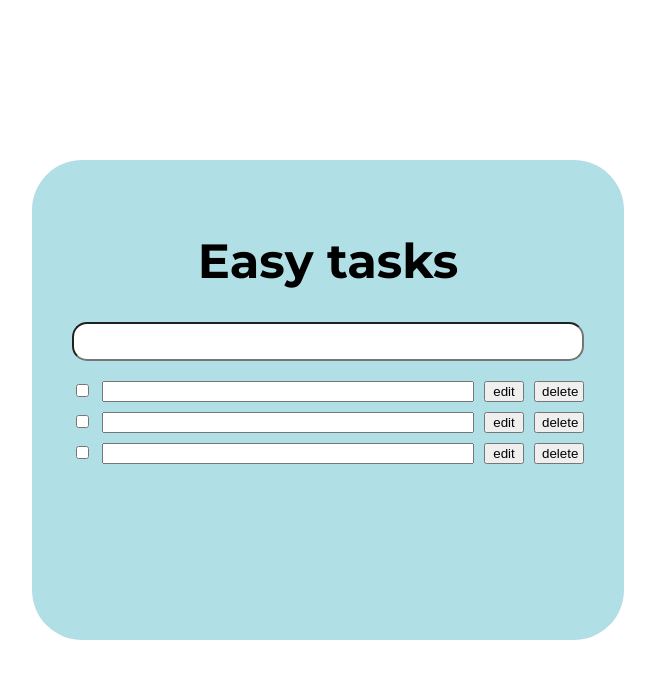
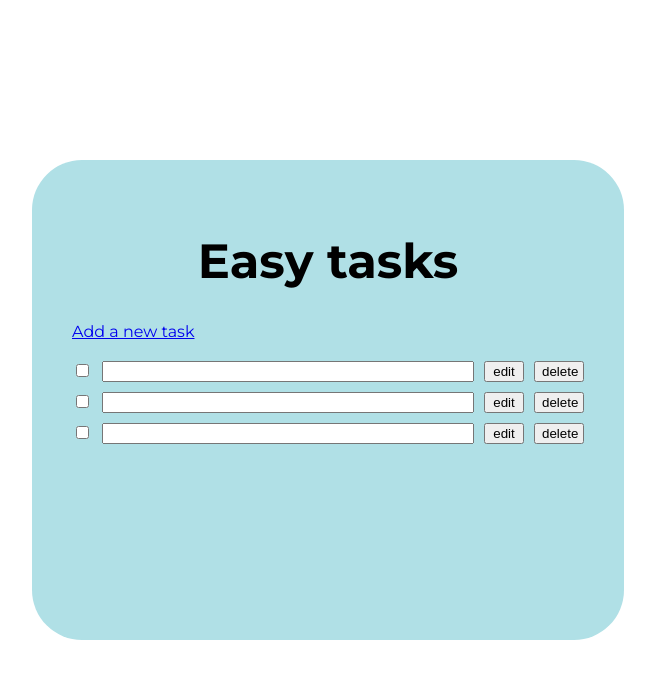
Before and after one commit to iamdejar/todo-list-react, a React (Create React App) app: page / in a window 1280 px wide. Shown: the top 678 px of the page, without its empty margins (312-967 px from the left). Built offline with nearby package versions, Linux system fonts and the light colour scheme.

Commit message:
feat: divide the interface into pages upd the folder structure, install router

```diff
--- a/package.json
+++ b/package.json
@@ -9,6 +9,7 @@
     "react": "^18.2.0",
     "react-dom": "^18.2.0",
     "react-redux": "^8.0.2",
+    "react-router-dom": "^6.8.0",
     "react-scripts": "5.0.1",
     "redux": "^4.2.0",
     "sass": "^1.54.5",
--- a/src/App.js
+++ b/src/App.js
@@ -1,25 +1,30 @@
 import './App.scss'
-import { AddTaskForm } from './AddTask/AddTask'
-import { Task } from './Task/Task';
-import { TaskList } from './TaskList/TaskList';
+import { Suspense } from 'react';
+import { BrowserRouter, Routes, Route, Link } from 'react-router-dom';
+import { List } from './pages/List';
+import { AddTaskForm } from './components/AddTask/AddTask';
 
 const App = () => {
 
   return (
 
-    <div className="todolist-body">
+    <BrowserRouter>
 
-      <h1 className='h1'>Easy tasks</h1>
+        <div className="todolist-body">
 
-      <AddTaskForm/>
+          <h1 className='h1'>Easy tasks</h1>
 
-      <TaskList>
-        <Task />
-        <Task />
-        <Task />
-      </TaskList>
+          <Link to="/add">Add a new task</Link>
 
-    </div>
+          <Suspense fallback="Loading...">
+            <Routes>
+              <Route path='/' element={<List/>} />
+              <Route path='/add' element={<AddTaskForm/>} />
+            </Routes>
+          </Suspense>
+
+        </div>
+    </BrowserRouter>
 
   );
 }
--- /dev/null
+++ b/src/pages/List.jsx
@@ -0,0 +1,12 @@
+import { Task } from '../components/Task/Task';
+import { TaskList } from '../components/TaskList/TaskList';
+
+export const List = () => {
+  return (
+    <TaskList>
+      <Task />
+      <Task />
+      <Task />
+    </TaskList>
+  )
+}
```
Also changed, not shown: src/pages/Add.jsx (added, +7 -0 lines), src/components/AddTask/AddTask.jsx (renamed from src/AddTask/AddTask.jsx), src/components/AddTask/AddTask.module.scss (renamed from src/AddTask/AddTask.module.scss), src/components/Task/Task.jsx (renamed from src/Task/Task.jsx), src/components/Task/Task.module.scss (renamed from src/Task/Task.module.scss), src/components/TaskList/TaskList.jsx (renamed from src/TaskList/TaskList.jsx), src/components/TaskList/TaskList.module.scss (renamed from src/TaskList/TaskList.module.scss), src/pages/Edit.jsx (added), src/pages/Trash.jsx (added), 1 other file (tests, documents, lock files or other folders).
